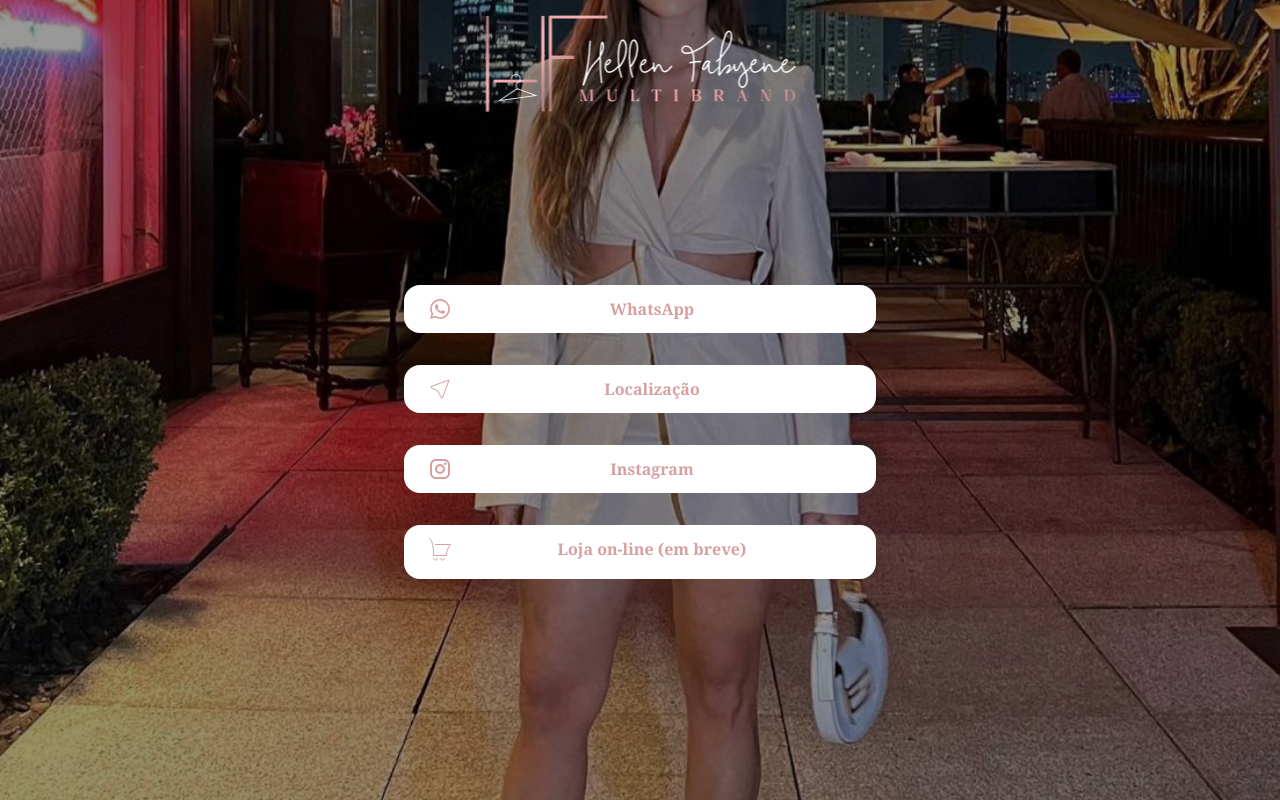
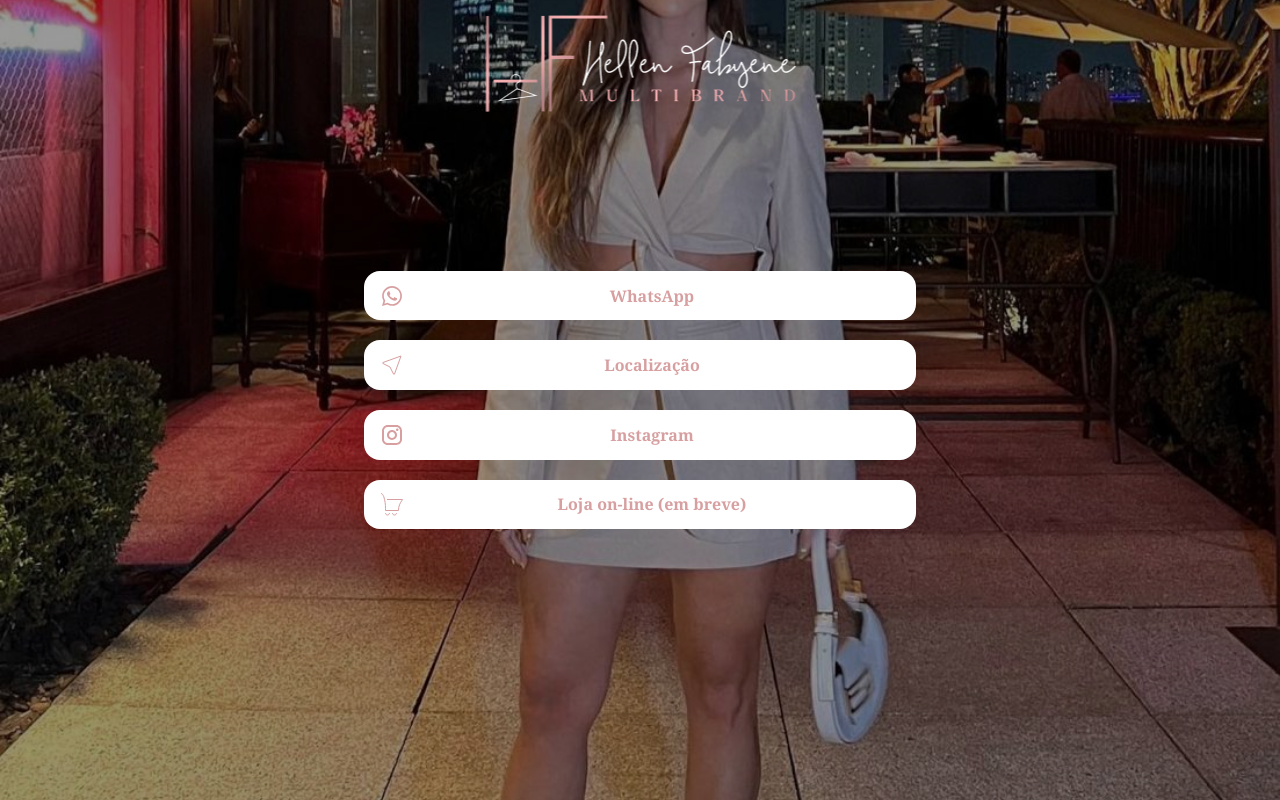
Before and after one commit to lst15/multibrand-linktree, a plain HTML site: page index.html in a window 1280 px wide. Drawn offline with Linux system fonts and the light colour scheme.

Commit message:
update style.css

```diff
--- a/index.html
+++ b/index.html
@@ -1,129 +1,156 @@
-<!doctype html>
+<!DOCTYPE html>
 <html>
-
   <head>
-  <meta charset="UTF-8">
-  <meta name="viewport" content="width=device-width, initial-scale=1.0">
-  <link href="/style.css" rel="stylesheet">
-  <style type="text/tailwindcss">
-  </style>
+    <meta charset="UTF-8" />
+    <meta name="viewport" content="width=device-width, initial-scale=1.0" />
+    <link href="/style.css" rel="stylesheet" />
+    <style type="text/tailwindcss"></style>
   </head>
 
   <body>
-
-  <div class='flex items-center justify-center min-h-screen bg-slate-200 bg-center h-screen relative'>
-
+    <div
+      class="flex items-center justify-center min-h-screen bg-slate-200 bg-center h-screen relative"
+    >
       <!-- Overlay preto semitransparente para a imagem de fundo -->
-    <div class="absolute top-0 left-0 w-full h-full bg-black opacity-40 z-10"></div>
+      <div
+        class="absolute top-0 left-0 w-full h-full bg-black opacity-40 z-10"
+      ></div>
 
       <!-- Imagem de fundo -->
-    <div class='absolute top-0 left-0 w-full h-full bg-cover bg-center'
-      style="background-image: url('./assets/background.jpeg')"></div>
+      <div
+        class="absolute top-0 left-0 w-full h-full bg-cover bg-center"
+        style="background-image: url('./assets/background.jpeg')"
+      ></div>
 
-    <img src='./assets/logotype.png' class='absolute top-0 left-1/2 transform -translate-x-1/2 z-20'
-      style="width: 363px; height: 127.5px;">
+      <img
+        src="./assets/logotype.png"
+        class="absolute top-0 left-1/2 transform -translate-x-1/2 z-20"
+        style="width: 363px; height: 127.5px"
+      />
 
-
-    <div class='flex flex-col mt-16 relative z-20'>
-
-
-      <!-- MINHA DIV FODA -->
+      <div class="flex flex-col relative z-20 container">
+        <!-- Button WPP -->
         <div
-        class='hover:bg-gray-200 transition-colors duration-300 mt-4 break-inside bg-white rounded-2xl px-6 py-3 mb-4 w-full'>
-
-      <a href="https://wa.me/message/GTH6DBUKTBG5M1"
-      target="_blank" class="flex">
-          <!-- imagem do krl -->
-          <svg width='24' height='24' viewBox='0 0 24 24' class="text-[#D79FA0]">
-            <path fill='currentColor'
-              d='M19.05 4.91C18.1332 3.98392 17.0412 3.24967 15.8376 2.75005C14.6341 2.25043 13.3431 1.99546 12.04 2C6.58 2 2.13 6.45 2.13 11.91C2.13 13.66 2.59 15.36 3.45 16.86L2.05 22L7.3 20.62C8.75 21.41 10.38 21.83 12.04 21.83C17.5 21.83 21.95 17.38 21.95 11.92C21.95 9.27 20.92 6.78 19.05 4.91ZM12.04 20.15C10.56 20.15 9.11 19.75 7.84 19L7.54 18.82L4.42 19.64L5.25 16.6L5.05 16.29C4.22775 14.977 3.79114 13.4592 3.79 11.91C3.79 7.37 7.49 3.67 12.03 3.67C14.23 3.67 16.3 4.53 17.85 6.09C18.6175 6.85396 19.2257 7.76266 19.6394 8.76342C20.0531 9.76419 20.264 10.8371 20.26 11.92C20.28 16.46 16.58 20.15 12.04 20.15ZM16.56 13.99C16.31 13.87 15.09 13.27 14.87 13.18C14.64 13.1 14.48 13.06 14.31 13.3C14.14 13.55 13.67 14.11 13.53 14.27C13.39 14.44 13.24 14.46 12.99 14.33C12.74 14.21 11.94 13.94 11 13.1C10.26 12.44 9.77 11.63 9.62 11.38C9.48 11.13 9.6 11 9.73 10.87C9.84 10.76 9.98 10.58 10.1 10.44C10.22 10.3 10.27 10.19 10.35 10.03C10.43 9.86 10.39 9.72 10.33 9.6C10.27 9.48 9.77 8.26 9.57 7.76C9.37 7.28 9.16 7.34 9.01 7.33H8.53C8.36 7.33 8.1 7.39 7.87 7.64C7.65 7.89 7.01 8.49 7.01 9.71C7.01 10.93 7.9 12.11 8.02 12.27C8.14 12.44 9.77 14.94 12.25 16.01C12.84 16.27 13.3 16.42 13.66 16.53C14.25 16.72 14.79 16.69 15.22 16.63C15.7 16.56 16.69 16.03 16.89 15.45C17.1 14.87 17.1 14.38 17.03 14.27C16.96 14.16 16.81 14.11 16.56 13.99Z' />
+          class="hover:bg-gray-200 transition-colors duration-300 break-inside bg-white rounded-2xl p-4 button"
+        >
+          <a
+            href="https://wa.me/message/GTH6DBUKTBG5M1"
+            target="_blank"
+            class="flex"
+          >
+            <svg
+              width="24"
+              height="24"
+              viewBox="0 0 24 24"
+              class="text-[#D79FA0]"
+            >
+              <path
+                fill="currentColor"
+                d="M19.05 4.91C18.1332 3.98392 17.0412 3.24967 15.8376 2.75005C14.6341 2.25043 13.3431 1.99546 12.04 2C6.58 2 2.13 6.45 2.13 11.91C2.13 13.66 2.59 15.36 3.45 16.86L2.05 22L7.3 20.62C8.75 21.41 10.38 21.83 12.04 21.83C17.5 21.83 21.95 17.38 21.95 11.92C21.95 9.27 20.92 6.78 19.05 4.91ZM12.04 20.15C10.56 20.15 9.11 19.75 7.84 19L7.54 18.82L4.42 19.64L5.25 16.6L5.05 16.29C4.22775 14.977 3.79114 13.4592 3.79 11.91C3.79 7.37 7.49 3.67 12.03 3.67C14.23 3.67 16.3 4.53 17.85 6.09C18.6175 6.85396 19.2257 7.76266 19.6394 8.76342C20.0531 9.76419 20.264 10.8371 20.26 11.92C20.28 16.46 16.58 20.15 12.04 20.15ZM16.56 13.99C16.31 13.87 15.09 13.27 14.87 13.18C14.64 13.1 14.48 13.06 14.31 13.3C14.14 13.55 13.67 14.11 13.53 14.27C13.39 14.44 13.24 14.46 12.99 14.33C12.74 14.21 11.94 13.94 11 13.1C10.26 12.44 9.77 11.63 9.62 11.38C9.48 11.13 9.6 11 9.73 10.87C9.84 10.76 9.98 10.58 10.1 10.44C10.22 10.3 10.27 10.19 10.35 10.03C10.43 9.86 10.39 9.72 10.33 9.6C10.27 9.48 9.77 8.26 9.57 7.76C9.37 7.28 9.16 7.34 9.01 7.33H8.53C8.36 7.33 8.1 7.39 7.87 7.64C7.65 7.89 7.01 8.49 7.01 9.71C7.01 10.93 7.9 12.11 8.02 12.27C8.14 12.44 9.77 14.94 12.25 16.01C12.84 16.27 13.3 16.42 13.66 16.53C14.25 16.72 14.79 16.69 15.22 16.63C15.7 16.56 16.69 16.03 16.89 15.45C17.1 14.87 17.1 14.38 17.03 14.27C16.96 14.16 16.81 14.11 16.56 13.99Z"
+              />
             </svg>
-          <!-- texto do krl -->
             <div class="flex-1">
               <div class="flex justify-center w-full,">
-              <span class='text-right font-serif font-bold mb-[-2px] text-[#D79FA0]'>WhatsApp</span>
+                <span class="font-serif font-bold text-[#D79FA0]"
+                  >WhatsApp</span
+                >
               </div>
             </div>
           </a>
         </div>
 
-      <!-- MINHA DIV FODA -->
+        <!-- Localização -->
         <div
-        class='hover:bg-gray-200 transition-colors duration-300 mt-4 break-inside bg-white rounded-2xl px-6 py-3 mb-4 w-full'>
-        <a href="https://maps.google.com/maps/search/Hellen%20Fabyene%20Multibrand/@-16.70118522644043,-49.26380920410156,17z?hl=pt-BR"
-          target="_blank" class="flex">
-          <!-- imagem do krl -->
-          <svg width='24' height='24' viewBox='0 0 24 24' class="text-[#D79FA0]">
-            <path fill="none" stroke="currentColor"
-              d='M21 3L14.5 21C14.4561 21.0957 14.3857 21.1769 14.297 21.2338C14.2084 21.2906 14.1053 21.3209 14 21.3209C13.8947 21.3209 13.7916 21.2906 13.7029 21.2338C13.6143 21.1769 13.5439 21.0957 13.5 21L9.99999 14L2.99999 10.5C2.90425 10.4561 2.82312 10.3857 2.76624 10.2971C2.70936 10.2084 2.67912 10.1053 2.67912 10C2.67912 9.89468 2.70936 9.79158 2.76624 9.70295C2.82312 9.61431 2.90425 9.54387 2.99999 9.5L21 3Z' />
+          class="hover:bg-gray-200 transition-colors duration-300 break-inside bg-white rounded-2xl p-4 button"
+        >
+          <a
+            href="https://maps.google.com/maps/search/Hellen%20Fabyene%20Multibrand/@-16.70118522644043,-49.26380920410156,17z?hl=pt-BR"
+            target="_blank"
+            class="flex"
+          >
+            <svg
+              width="24"
+              height="24"
+              viewBox="0 0 24 24"
+              class="text-[#D79FA0]"
+            >
+              <path
+                fill="none"
+                stroke="currentColor"
+                d="M21 3L14.5 21C14.4561 21.0957 14.3857 21.1769 14.297 21.2338C14.2084 21.2906 14.1053 21.3209 14 21.3209C13.8947 21.3209 13.7916 21.2906 13.7029 21.2338C13.6143 21.1769 13.5439 21.0957 13.5 21L9.99999 14L2.99999 10.5C2.90425 10.4561 2.82312 10.3857 2.76624 10.2971C2.70936 10.2084 2.67912 10.1053 2.67912 10C2.67912 9.89468 2.70936 9.79158 2.76624 9.70295C2.82312 9.61431 2.90425 9.54387 2.99999 9.5L21 3Z"
+              />
             </svg>
-          <!-- texto do krl -->
             <div class="flex-1">
               <div class="flex justify-center w-full,">
-              <span class='text-right font-serif font-bold mb-[-2px] text-[#D79FA0]'>Localização</span>
+                <span class="font-serif font-bold text-[#D79FA0]"
+                  >Localização</span
+                >
               </div>
             </div>
           </a>
         </div>
 
-      <!-- MINHA DIV FODA -->
+        <!-- Instagram -->
         <div
-        class='hover:bg-gray-200 transition-colors duration-300 mt-4 break-inside bg-white rounded-2xl px-6 py-3 mb-4 w-full'>
-        <a href="https://www.instagram.com/hellenfabyenemultibrand/"
-          target="_blank" class="flex">
-          <!-- imagem do krl -->
-          <svg width='24' height='24' viewBox='0 0 24 24' class="text-[#D79FA0]">
-            <path fill='currentColor'
-              d='M7.8 2H16.2C19.4 2 22 4.6 22 7.8V16.2C22 17.7383 21.3889 19.2135 20.3012 20.3012C19.2135 21.3889 17.7383 22 16.2 22H7.8C4.6 22 2 19.4 2 16.2V7.8C2 6.26174 2.61107 4.78649 3.69878 3.69878C4.78649 2.61107 6.26174 2 7.8 2ZM7.6 4C6.64522 4 5.72955 4.37928 5.05442 5.05442C4.37928 5.72955 4 6.64522 4 7.6V16.4C4 18.39 5.61 20 7.6 20H16.4C17.3548 20 18.2705 19.6207 18.9456 18.9456C19.6207 18.2705 20 17.3548 20 16.4V7.6C20 5.61 18.39 4 16.4 4H7.6ZM17.25 5.5C17.5815 5.5 17.8995 5.6317 18.1339 5.86612C18.3683 6.10054 18.5 6.41848 18.5 6.75C18.5 7.08152 18.3683 7.39946 18.1339 7.63388C17.8995 7.8683 17.5815 8 17.25 8C16.9185 8 16.6005 7.8683 16.3661 7.63388C16.1317 7.39946 16 7.08152 16 6.75C16 6.41848 16.1317 6.10054 16.3661 5.86612C16.6005 5.6317 16.9185 5.5 17.25 5.5ZM12 7C13.3261 7 14.5979 7.52678 15.5355 8.46447C16.4732 9.40215 17 10.6739 17 12C17 13.3261 16.4732 14.5979 15.5355 15.5355C14.5979 16.4732 13.3261 17 12 17C10.6739 17 9.40215 16.4732 8.46447 15.5355C7.52678 14.5979 7 13.3261 7 12C7 10.6739 7.52678 9.40215 8.46447 8.46447C9.40215 7.52678 10.6739 7 12 7ZM12 9C11.2044 9 10.4413 9.31607 9.87868 9.87868C9.31607 10.4413 9 11.2044 9 12C9 12.7956 9.31607 13.5587 9.87868 14.1213C10.4413 14.6839 11.2044 15 12 15C12.7956 15 13.5587 14.6839 14.1213 14.1213C14.6839 13.5587 15 12.7956 15 12C15 11.2044 14.6839 10.4413 14.1213 9.87868C13.5587 9.31607 12.7956 9 12 9Z' />
+          class="hover:bg-gray-200 transition-colors duration-300 break-inside bg-white rounded-2xl p-4 button"
+        >
+          <a
+            href="https://www.instagram.com/hellenfabyenemultibrand/"
+            target="_blank"
+            class="flex"
+          >
+            <svg
+              width="24"
+              height="24"
+              viewBox="0 0 24 24"
+              class="text-[#D79FA0]"
+            >
+              <path
+                fill="currentColor"
+                d="M7.8 2H16.2C19.4 2 22 4.6 22 7.8V16.2C22 17.7383 21.3889 19.2135 20.3012 20.3012C19.2135 21.3889 17.7383 22 16.2 22H7.8C4.6 22 2 19.4 2 16.2V7.8C2 6.26174 2.61107 4.78649 3.69878 3.69878C4.78649 2.61107 6.26174 2 7.8 2ZM7.6 4C6.64522 4 5.72955 4.37928 5.05442 5.05442C4.37928 5.72955 4 6.64522 4 7.6V16.4C4 18.39 5.61 20 7.6 20H16.4C17.3548 20 18.2705 19.6207 18.9456 18.9456C19.6207 18.2705 20 17.3548 20 16.4V7.6C20 5.61 18.39 4 16.4 4H7.6ZM17.25 5.5C17.5815 5.5 17.8995 5.6317 18.1339 5.86612C18.3683 6.10054 18.5 6.41848 18.5 6.75C18.5 7.08152 18.3683 7.39946 18.1339 7.63388C17.8995 7.8683 17.5815 8 17.25 8C16.9185 8 16.6005 7.8683 16.3661 7.63388C16.1317 7.39946 16 7.08152 16 6.75C16 6.41848 16.1317 6.10054 16.3661 5.86612C16.6005 5.6317 16.9185 5.5 17.25 5.5ZM12 7C13.3261 7 14.5979 7.52678 15.5355 8.46447C16.4732 9.40215 17 10.6739 17 12C17 13.3261 16.4732 14.5979 15.5355 15.5355C14.5979 16.4732 13.3261 17 12 17C10.6739 17 9.40215 16.4732 8.46447 15.5355C7.52678 14.5979 7 13.3261 7 12C7 10.6739 7.52678 9.40215 8.46447 8.46447C9.40215 7.52678 10.6739 7 12 7ZM12 9C11.2044 9 10.4413 9.31607 9.87868 9.87868C9.31607 10.4413 9 11.2044 9 12C9 12.7956 9.31607 13.5587 9.87868 14.1213C10.4413 14.6839 11.2044 15 12 15C12.7956 15 13.5587 14.6839 14.1213 14.1213C14.6839 13.5587 15 12.7956 15 12C15 11.2044 14.6839 10.4413 14.1213 9.87868C13.5587 9.31607 12.7956 9 12 9Z"
+              />
             </svg>
-          <!-- texto do krl -->
             <div class="flex-1">
               <div class="flex justify-center w-full,">
-              <span class='text-right font-serif font-bold mb-[-2px] text-[#D79FA0]'>Instagram</span>
+                <span class="font-serif font-bold text-[#D79FA0]"
+                  >Instagram</span
+                >
               </div>
             </div>
           </a>
         </div>
 
-      <!-- MINHA DIV FODA -->
+        <!-- Loja Online -->
         <div
-        class='hover:bg-gray-200 transition-colors duration-300 mt-4 break-inside bg-white rounded-2xl px-6 py-3 mb-4 w-full'>
-        <a href="https://www.instagram.com/hellenfabyenemultibrand/"
-          target="_blank" class="flex" >
-          <!-- imagem do krl -->
-          <svg width='24' height='24' viewBox='0 0 24 24' class="text-[#D79FA0]">
-            <path fill="none" stroke="currentColor"
-              d='M5.5 21C5.5 21.5304 5.71071 22.0391 6.08579 22.4142C6.46086 22.7893 6.96957 23 7.5 23C8.03043 23 8.53914 22.7893 8.91421 22.4142C9.28929 22.0391 9.5 21.5304 9.5 21M12.5 21C12.5 21.5304 12.7107 22.0391 13.0858 22.4142C13.4609 22.7893 13.9696 23 14.5 23C15.0304 23 15.5391 22.7893 15.9142 22.4142C16.2893 22.0391 16.5 21.5304 16.5 21M7 7.5H22.5V7.75L22.261 8.033C19.8317 10.918 18.4997 14.5684 18.5 18.34V18.5H5.5V16.62C5.5 14.54 5.434 12.462 5.114 10.408C4.56 6.852 3.337 1.5 1 1.5' />
+          class="hover:bg-gray-200 transition-colors duration-300 break-inside bg-white rounded-2xl p-4 button"
+        >
+          <a
+            href="https://www.instagram.com/hellenfabyenemultibrand/"
+            target="_blank"
+            class="flex"
+          >
+            <svg
+              width="24"
+              height="24"
+              viewBox="0 0 24 24"
+              class="text-[#D79FA0]"
+            >
+              <path
+                fill="none"
+                stroke="currentColor"
+                d="M5.5 21C5.5 21.5304 5.71071 22.0391 6.08579 22.4142C6.46086 22.7893 6.96957 23 7.5 23C8.03043 23 8.53914 22.7893 8.91421 22.4142C9.28929 22.0391 9.5 21.5304 9.5 21M12.5 21C12.5 21.5304 12.7107 22.0391 13.0858 22.4142C13.4609 22.7893 13.9696 23 14.5 23C15.0304 23 15.5391 22.7893 15.9142 22.4142C16.2893 22.0391 16.5 21.5304 16.5 21M7 7.5H22.5V7.75L22.261 8.033C19.8317 10.918 18.4997 14.5684 18.5 18.34V18.5H5.5V16.62C5.5 14.54 5.434 12.462 5.114 10.408C4.56 6.852 3.337 1.5 1 1.5"
+              />
             </svg>
-          <!-- texto do krl -->
             <div class="flex-1">
-            <div class="flex justify-center w-full " style="width: 400px; height: 30px; max-width: 400px;" >
-              <span class='text-right font-serif font-bold mb-[-2px] text-[#D79FA0]'>Loja on-line (em breve)</span>
+              <div class="flex justify-center w-full,">
+                <span class="font-serif font-bold text-[#D79FA0]"
+                  >Loja on-line (em breve)</span
+                >
               </div>
             </div>
           </a>
         </div>
-
-
-      <!-- <a href="https://www.instagram.com/hellenfabyenemultibrand/" target="_blank">
-        <button type='button' style="height: 54px; width: 326px;"
-          class='hover:bg-gray-200 transition-colors duration-300 mt-4 break-inside bg-white rounded-2xl px-6 py-3 mb-4 w-full'>
-          <div class='m-auto'>
-            <div class='flex items-center justify-start flex-1 space-x-4 text-[#D79FA0]'>
-              <svg width='24' height='24' viewBox='0 0 24 24' class="mr-8">
-                <path fill="none" stroke="currentColor"
-                  d='M5.5 21C5.5 21.5304 5.71071 22.0391 6.08579 22.4142C6.46086 22.7893 6.96957 23 7.5 23C8.03043 23 8.53914 22.7893 8.91421 22.4142C9.28929 22.0391 9.5 21.5304 9.5 21M12.5 21C12.5 21.5304 12.7107 22.0391 13.0858 22.4142C13.4609 22.7893 13.9696 23 14.5 23C15.0304 23 15.5391 22.7893 15.9142 22.4142C16.2893 22.0391 16.5 21.5304 16.5 21M7 7.5H22.5V7.75L22.261 8.033C19.8317 10.918 18.4997 14.5684 18.5 18.34V18.5H5.5V16.62C5.5 14.54 5.434 12.462 5.114 10.408C4.56 6.852 3.337 1.5 1 1.5' />
-              </svg>
-              <span class='font-serif font-bold  mb-[-2px] text-[#D79FA0]'>Loja on-line (em breve)</span>
       </div>
     </div>
-        </button>
-      </a> -->
-
-    </div>
-  </div>
-
-
   </body>
-
 </html>
```
Also changed, not shown: style.css. Lines whose indentation alone changed are shown as unchanged.
